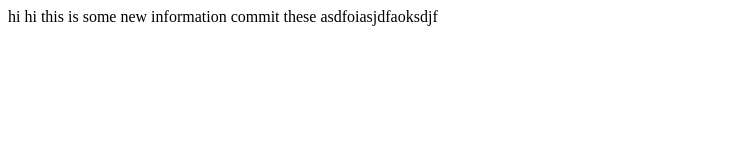
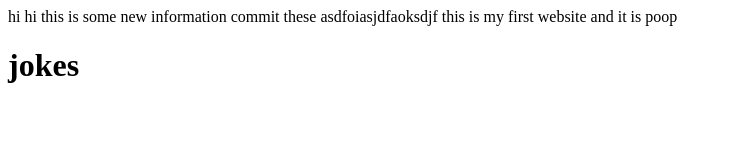
Before and after one commit to SionedDavies123/My-first-webiste, a plain HTML site: page index.html in a window 1280 px wide. Shown: the whole page, without its empty margins (0-733 px from the left). Drawn offline with Linux system fonts and the light colour scheme.

Commit message:
Update index.html

```diff
--- a/index.html
+++ b/index.html
@@ -6,3 +6,7 @@ hi hi
 this is some new information
 commit these
 asdfoiasjdfaoksdjf
+<head>
+  this is my first website and it is poop
+</head>
+<h1>jokes</h1>
```
